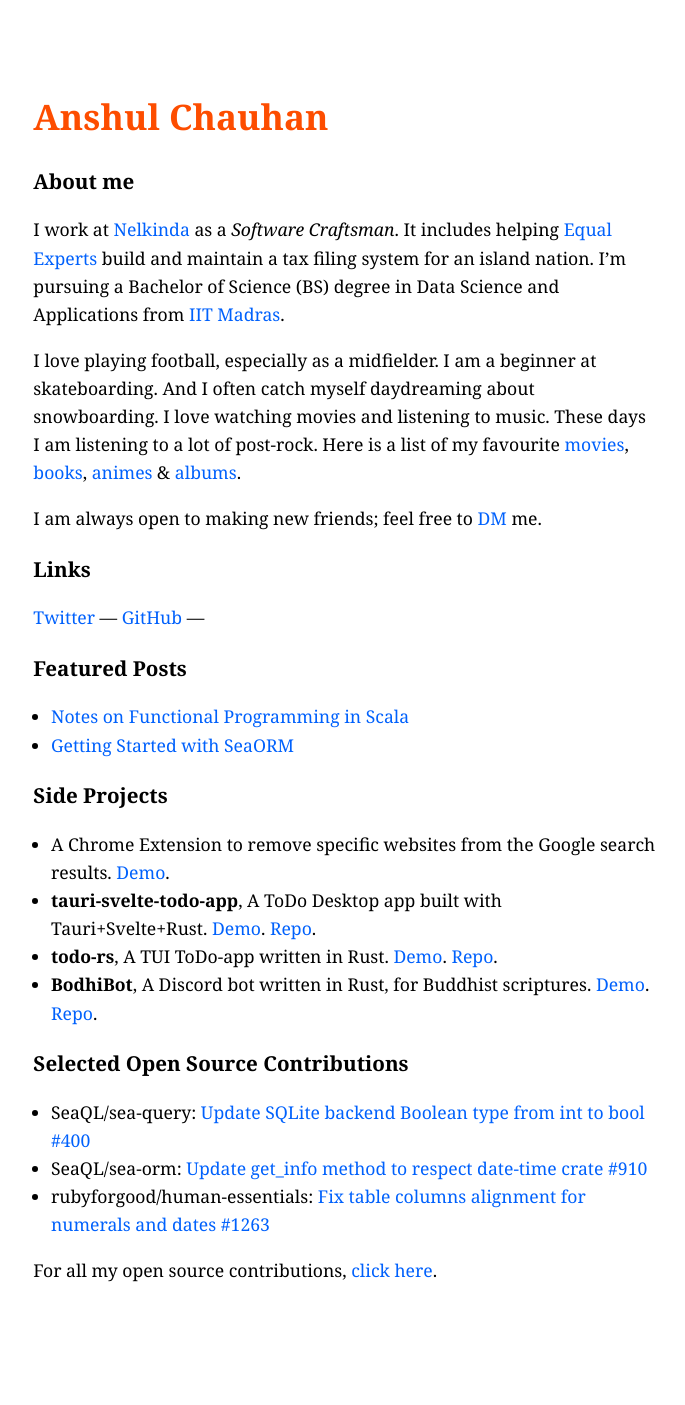
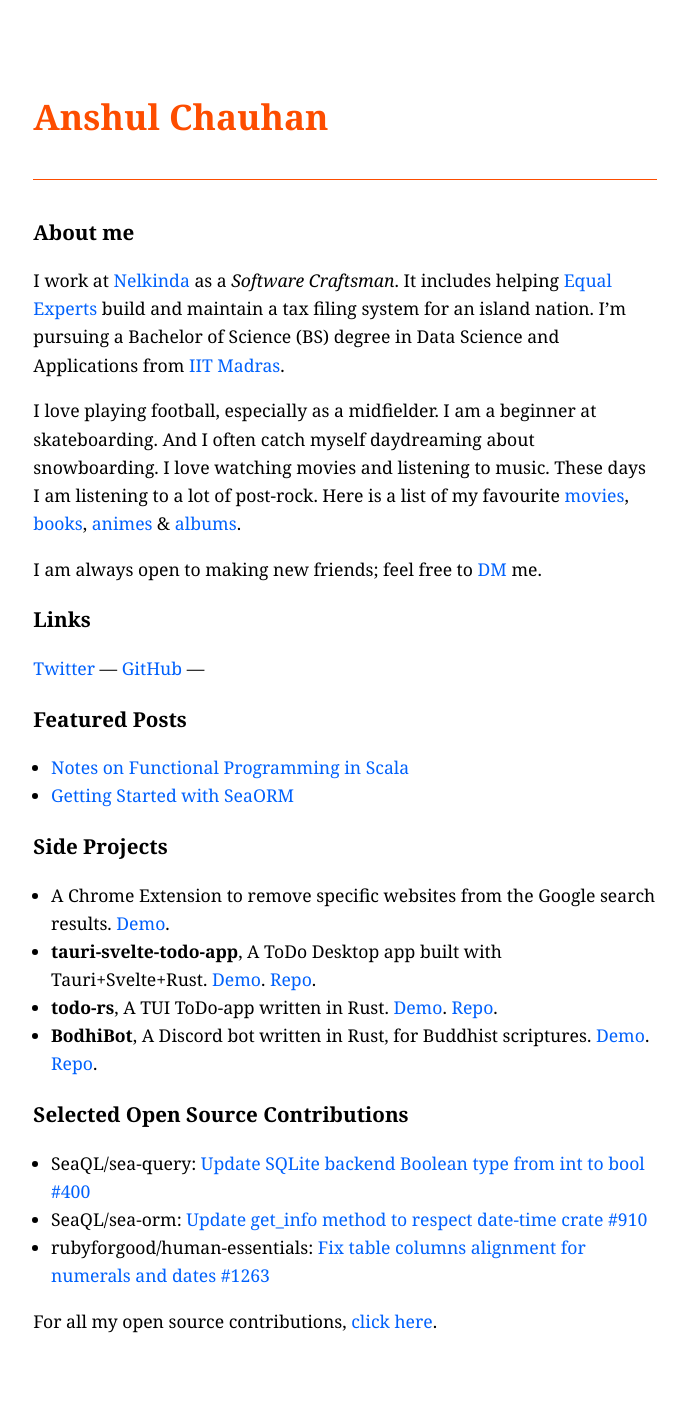
Before and after one commit to anshulxyz/anshulxyz.github.io, a Jekyll site: the page built from index.md, in a window 1280 px wide. Shown: the whole page, without its empty margins (295-980 px from the left). Built offline with Jekyll 4.4.1, drawn with Linux system fonts in a browser that asks for light colours; before the commit the page ends 1355 px from its top, so only the background shows below that.

Commit message:
Update style

```diff
--- a/_layouts/post.html
+++ b/_layouts/post.html
@@ -5,7 +5,7 @@
 <body>
   <div class="container">
     <div>
-      <a href="/" class="title">Anshul Chauhan</a>
+      <a href="/" class="title" style="font-weight: bold;">Anshul Chauhan</a>
     </div>
     <div>
       <h1>{{ page.title }}</h1>
--- a/_sass/main.scss
+++ b/_sass/main.scss
@@ -83,6 +83,13 @@
   color: $color-orange-3;
 }
 
+hr.title {
+  height: 1px;
+  background-color: $color-orange-3;
+  border: none;
+
+}
+
 ul {
   padding-left: 1rem;
 }
--- a/index.md
+++ b/index.md
@@ -9,6 +9,9 @@
 <!--It is later than you think.-->
 
 # Anshul Chauhan
+{:.title}
+
+---
 {:.title}
 
 ### About me
```
